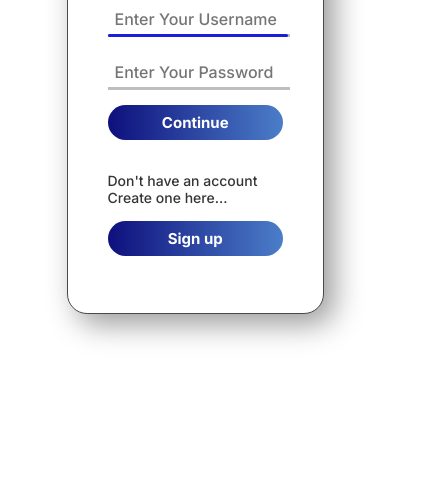
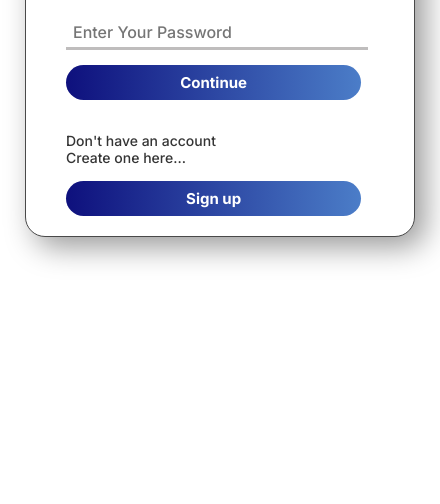
Before and after one commit to AbhinabaSantra/expense-tracker, a plain HTML site: page loginPage.html in a window 390 px wide. Shown: the part 390-894 px from the top of the page, 440 px wide, since content can reach past the window. Drawn offline with nearby package versions, Linux system fonts and the light colour scheme.

Commit message:
minor change

```diff
--- a/styles/loginPageStyles.css
+++ b/styles/loginPageStyles.css
@@ -146,8 +146,11 @@ input:focus + .underline {
   }
 }
 @media screen and (max-width: 500px) {
+  body {
+    padding: 25px;
+  }
   form {
-    width: 50vw;
-    height: 50vh;
+    width: 100%;
+    height: auto;
   }
 }
```
